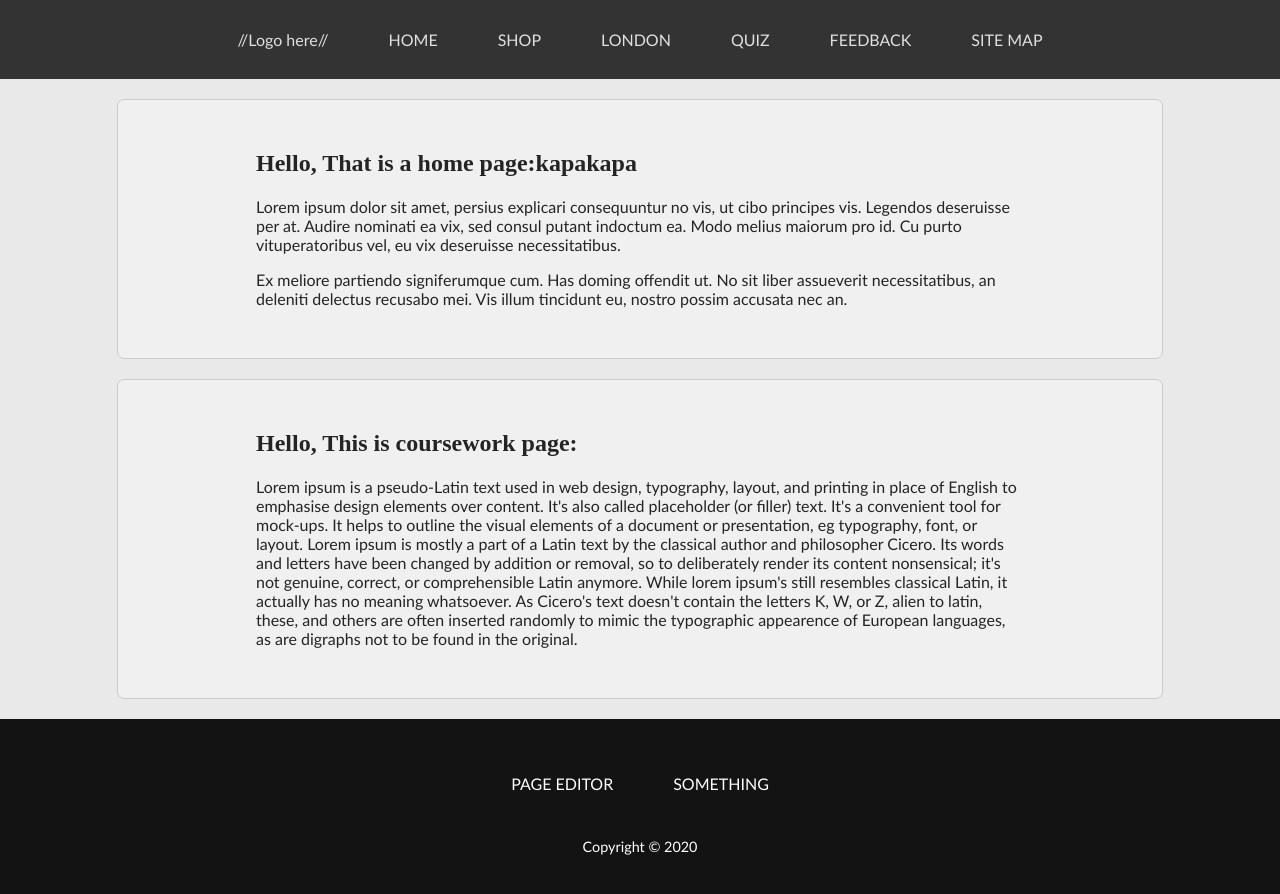
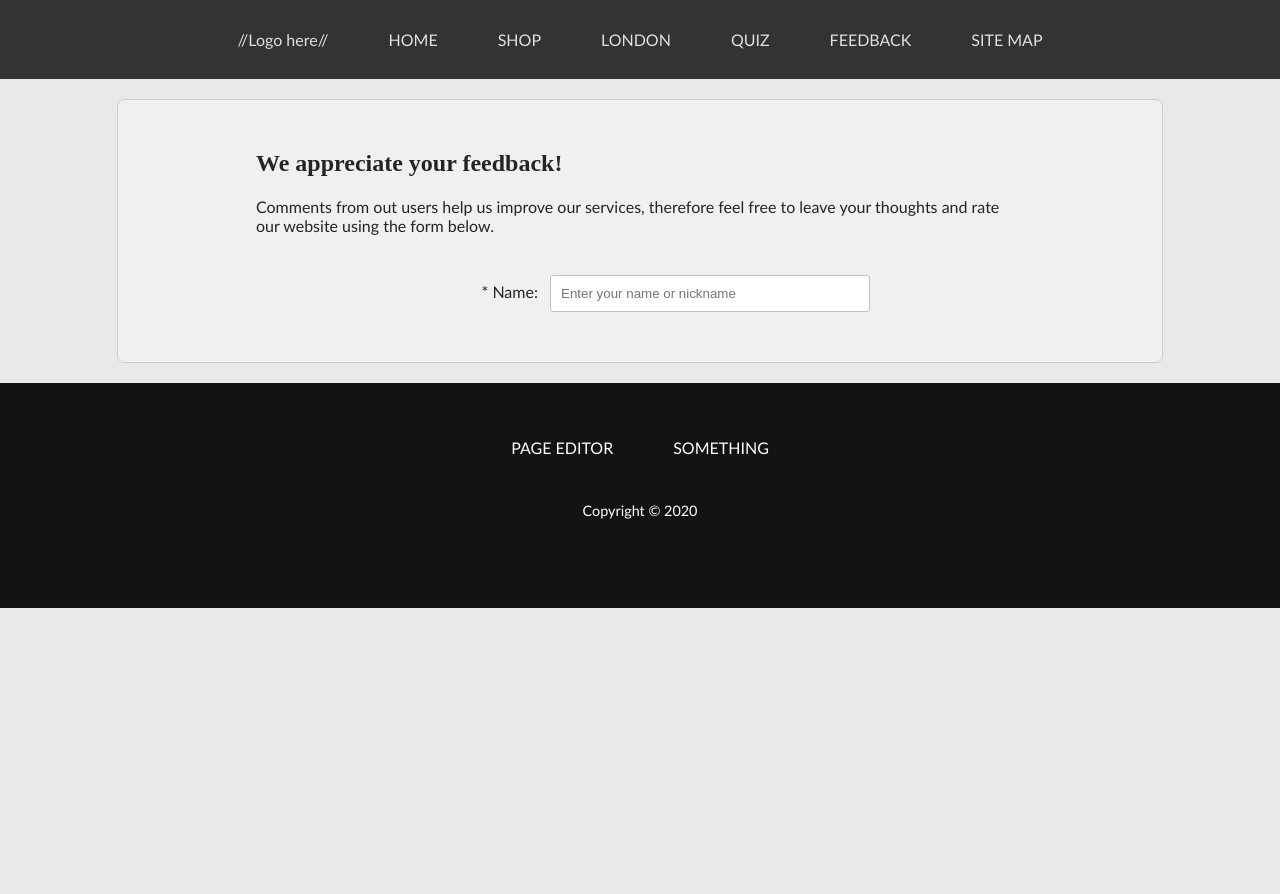
Before and after one commit to polakmaly11/art-website-template, a plain HTML site: page feedback-form.html in a window 1280 px wide. After the commit the page ends 800 px from the top, so only its background shows below. Drawn offline with Linux system fonts and the light colour scheme; a web font is replaced by a local one.

Commit message:
Initial Form field created and styling added

```diff
--- a/feedback-form.html
+++ b/feedback-form.html
@@ -6,6 +6,53 @@
   <title>Feedback Form - Rate and comment our service</title>
   <link href="https://fonts.googleapis.com/css?family=Big+Shoulders+Text&display=swap" rel="stylesheet">
   <link rel="stylesheet" href="styles.css">
+
+  <style>
+    .form-row {
+    text-align: center;
+    margin: 40px 0;
+    }
+
+    .rows-left {
+    display: inline-block;
+    width: 35%;
+    text-align: right;
+    margin-right: 8px;
+    vertical-align: top;
+    margin-top: 7px;
+    }
+
+    .rows-right {
+    display: inline-block;
+    width: 60%;
+    text-align: left;
+    color: black;
+    }
+
+    .form-field {
+    box-sizing: border-box;
+    width: 100%;
+    max-width: 320px;
+    border: 1px solid #c0c0c0;
+    border-radius: 3px;
+    padding: 10px;
+    outline: none;
+    }
+
+    .form-field:focus {
+    animation-name: focus;
+    animation-duration: 700ms;
+    animation-fill-mode: forwards;
+    }
+    @keyframes focus {
+        100% {
+        border: 2px solid rgb(204, 120, 107);
+        box-sizing: border-box;
+        outline: none;
+        padding: 9px;
+        }
+    }
+  </style>
 </head>
 
 <body>
@@ -44,19 +91,25 @@
     <!-- FROM HERE MAIN CONTENT -->
         <section class="contentContainer">
             <div class="content">
-                <h1>Hello, That is a home page:kapakapa</h1>
-                <p>Lorem ipsum dolor sit amet, persius explicari consequuntur no vis, ut cibo principes vis. Legendos deseruisse per at. Audire nominati ea vix, sed consul putant indoctum ea. Modo melius maiorum pro id. Cu purto vituperatoribus vel, eu vix deseruisse necessitatibus.</p>
+                <h1>We appreciate your feedback!</h1>
 
-                <p>Ex meliore partiendo signiferumque cum. Has doming offendit ut. No sit liber assueverit necessitatibus, an deleniti delectus recusabo mei. Vis illum tincidunt eu, nostro possim accusata nec an.</p>
+                <p>Comments from out users help us improve our services, therefore feel free to leave your thoughts and rate our website using the form below.</p>
+
+                <form action="POST">
+                    <div class="form-row">
+                        <div class="rows-left">
+                          <label for="name" id="name-label">
+                            * Name:
+                          </label>
+                        </div>
+                        <div class="rows-right">
+                          <input class="form-field" type="text" id="name" name="name" required placeholder="Enter your name or nickname">
+                        </div>
+                      </div>
+                </form>
             </div>
         </section>
 
-        <section class="contentContainer">
-            <div class="content">
-                <h1>Hello, This is coursework page:</h1>
-                <p>Lorem ipsum is a pseudo-Latin text used in web design, typography, layout, and printing in place of English to emphasise design elements over content. It's also called placeholder (or filler) text. It's a convenient tool for mock-ups. It helps to outline the visual elements of a document or presentation, eg typography, font, or layout. Lorem ipsum is mostly a part of a Latin text by the classical author and philosopher Cicero. Its words and letters have been changed by addition or removal, so to deliberately render its content nonsensical; it's not genuine, correct, or comprehensible Latin anymore. While lorem ipsum's still resembles classical Latin, it actually has no meaning whatsoever. As Cicero's text doesn't contain the letters K, W, or Z, alien to latin, these, and others are often inserted randomly to mimic the typographic appearence of European languages, as are digraphs not to be found in the original.</p>
-            </div>
-        </section>
     <!-- UNTIL HERE MAIN CONTENT -->
     </div>
 
@@ -76,5 +129,9 @@
     </footer>
     <!-- END OF FOOTER PART -->
 
+    <!-- JavaScript FROM HERE -->
+    <script>
+
+    </script>
 </body>
 </html>
```
